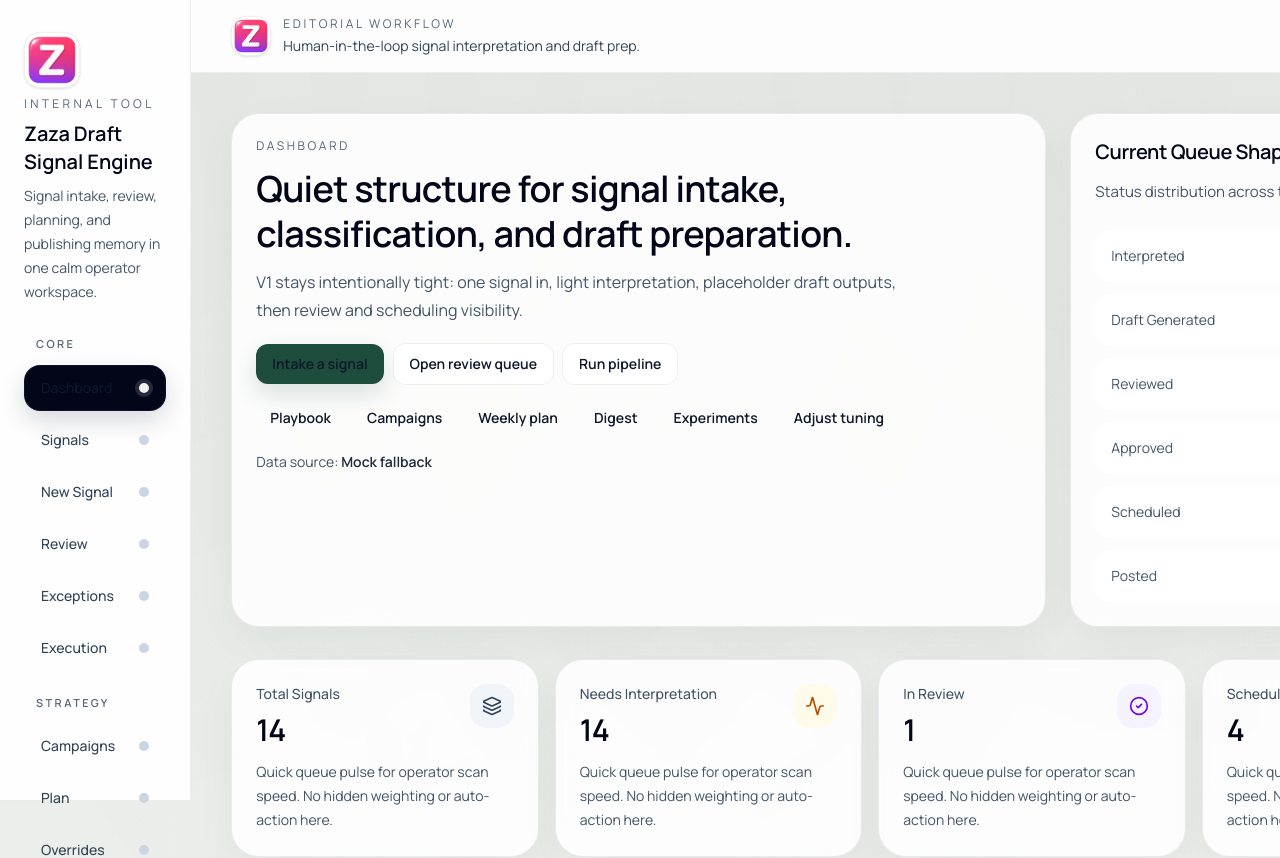
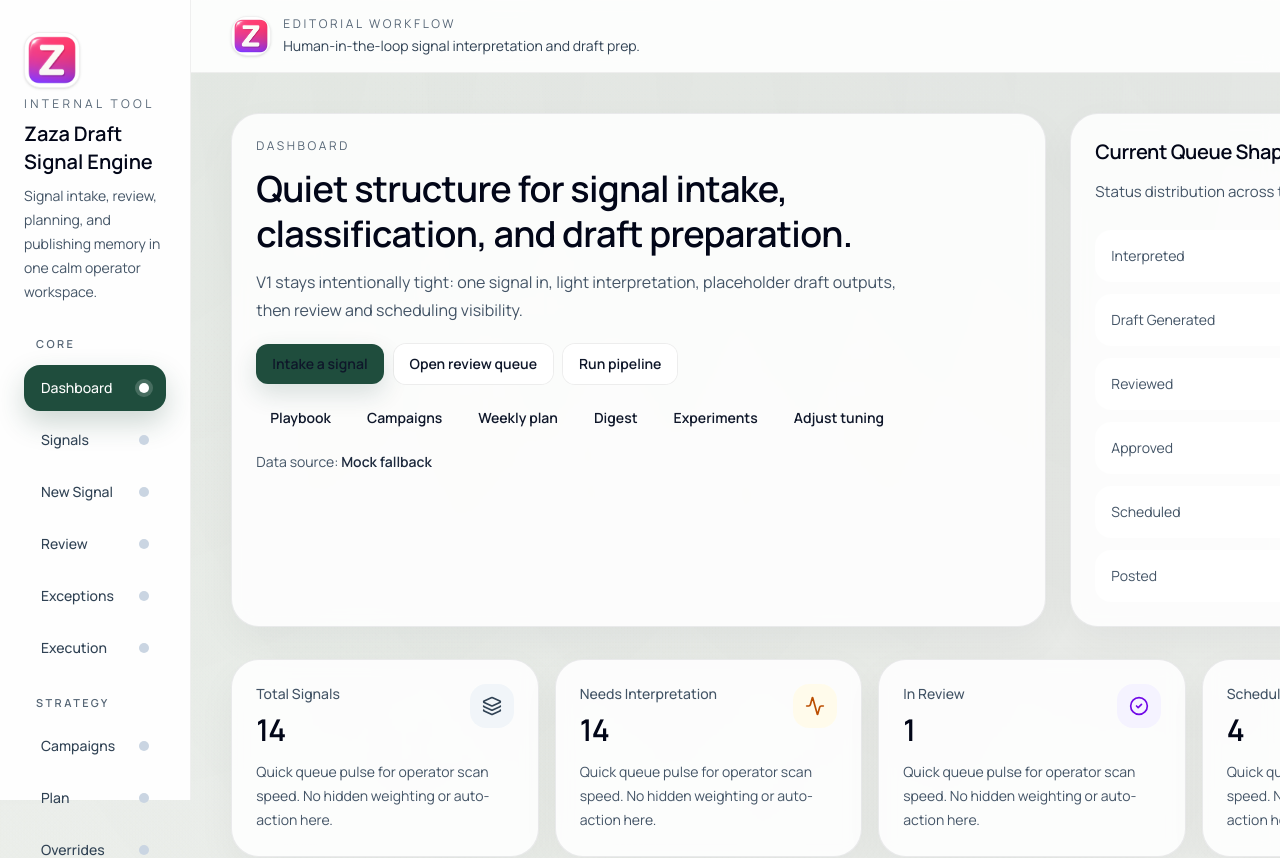
Before and after one commit to Drgblack/zaza-draft-signal-engine, a Next.js app: page / in a window 1280 px wide. Shown: the top 858 px of the page. Built offline with nearby package versions, Linux system fonts and the light colour scheme; no server answers.

Commit message:
Improve active nav readability

```diff
--- a/components/layout/nav-link.tsx
+++ b/components/layout/nav-link.tsx
@@ -18,18 +18,19 @@ export function NavLink({
   return (
     <Link
       href={href}
+      aria-current={isActive ? "page" : undefined}
       className={cn(
-        "flex items-center justify-between rounded-2xl px-4 py-3 text-sm font-medium transition",
+        "flex items-center justify-between rounded-2xl px-4 py-3 text-sm font-medium transition focus-visible:outline-none focus-visible:ring-2 focus-visible:ring-[color:var(--accent)] focus-visible:ring-offset-2",
         isActive
-          ? "border border-slate-900/90 bg-slate-950 text-slate-50 shadow-[0_10px_24px_rgba(15,23,42,0.16)]"
+          ? "border border-[color:var(--accent)]/35 bg-[color:var(--accent)] text-white shadow-[0_12px_28px_rgba(31,77,61,0.22)] hover:text-white"
           : "border border-transparent text-slate-700 hover:border-black/6 hover:bg-white/88 hover:text-slate-950",
       )}
     >
-      <span>{label}</span>
+      <span className={cn(isActive ? "text-white" : undefined)}>{label}</span>
       <span
         className={cn(
           "h-2.5 w-2.5 rounded-full transition",
-          isActive ? "bg-white/95 shadow-[0_0_0_4px_rgba(255,255,255,0.14)]" : "bg-slate-300",
+          isActive ? "bg-white shadow-[0_0_0_4px_rgba(255,255,255,0.18)]" : "bg-slate-300",
         )}
       />
     </Link>
```
